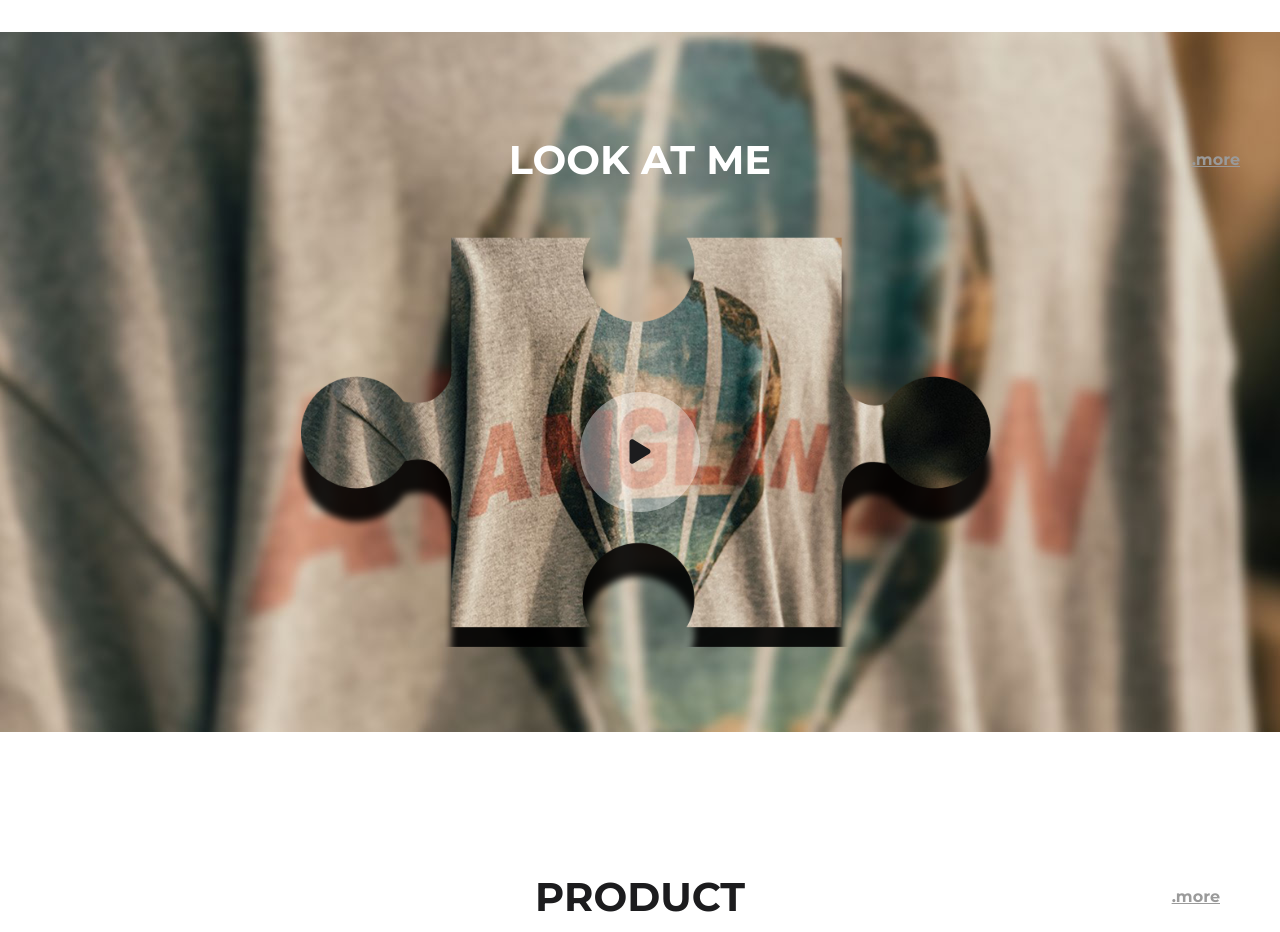
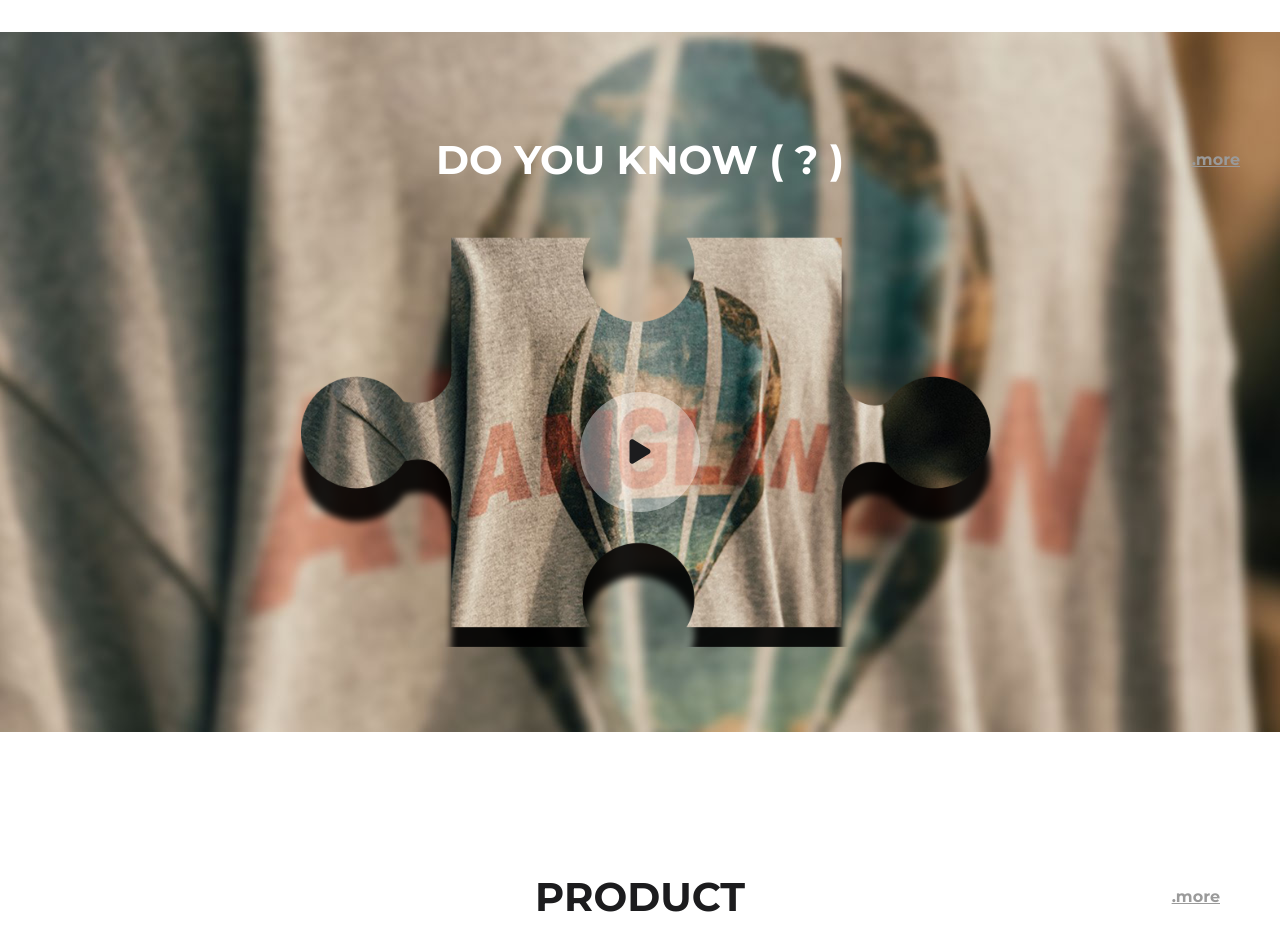
Before and after one commit to S-I-K/SSIIKK, a website: page index.html in a window 1280 px wide. Shown: the part 2540-3472 px from the top of the page. Drawn offline with Linux system fonts and the light colour scheme.

Commit message:
update/ sub-banner title update

```diff
--- a/index.html
+++ b/index.html
@@ -382,7 +382,7 @@
         <div class="container">
           <!-- title wrap -->
           <div class="title-wrap">
-            <h2 class="title">LOOK AT ME</h2>
+            <h2 class="title">DO YOU KNOW ( ? )</h2>
             <a href="#" class="more-btn">.more</a>
           </div>
           <!-- puzzle -->
```
